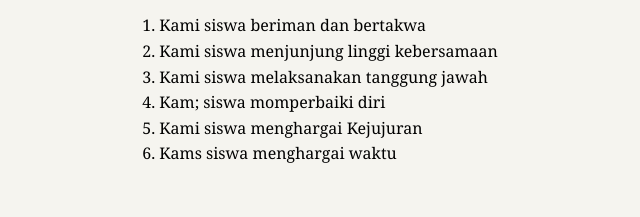
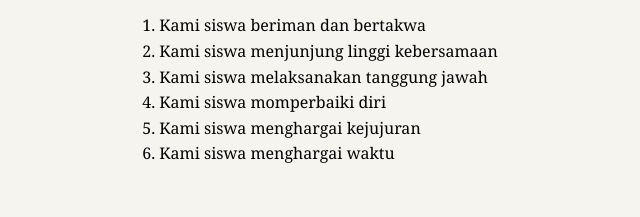
Before and after one commit to nabills23/tugas-sma3-website, a plain HTML site: page kks.html in a window 1280 px wide. Shown: the part 241-458 px from the top of the page, 566-1206 px from the left. Drawn offline with Linux system fonts and the light colour scheme.

Commit message:
Update kks.html

```diff
--- a/kks.html
+++ b/kks.html
@@ -59,9 +59,9 @@
                         1. Kami siswa beriman dan bertakwa<br>
                         2. Kami siswa menjunjung linggi kebersamaan<br>
                         3. Kami siswa melaksanakan tanggung jawah<br>
-                        4. Kam; siswa momperbaiki diri<br>
-                        5. Kami siswa menghargai Kejujuran<br>
-                        6. Kams siswa menghargai waktu</p>
+                        4. Kami siswa momperbaiki diri<br>
+                        5. Kami siswa menghargai kejujuran<br>
+                        6. Kami siswa menghargai waktu</p>
                     </div>
                 </div>
             </article>
```
